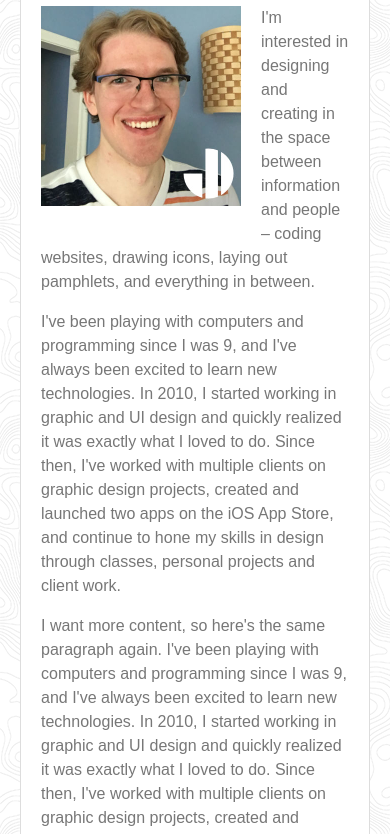
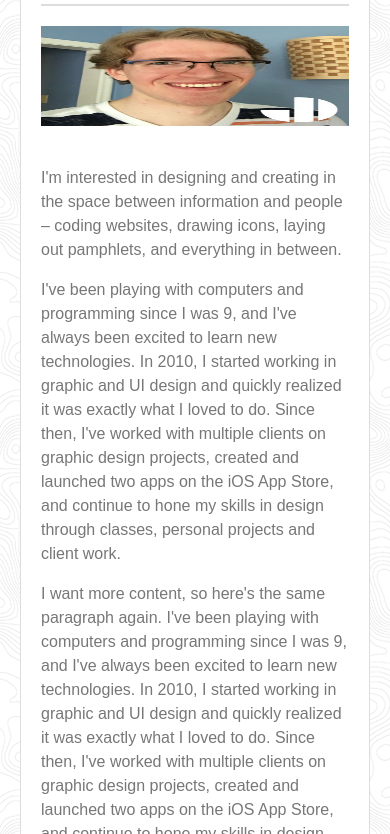
Before and after one commit to bigreader/bootcamp-responsive-portfolio, a plain HTML site: page index.html in a window 390 px wide. Shown: the part 198-1032 px from the top of the page. Drawn offline with Linux system fonts and the light colour scheme.

Commit message:
apply responsive design to all pages

```diff
--- a/assets/css/style.css
+++ b/assets/css/style.css
@@ -250,6 +250,14 @@ footer {
 		margin: 0 20px;
 	}
 
+	img.inline-left {
+		float: none;
+		width: 100%;
+		height: 100px;
+
+		margin: 0 20px 20px 0;
+	}
+
 	.gallery .item {
 		height: auto;
 		width: 100%;
--- a/index.html
+++ b/index.html
@@ -25,7 +25,8 @@
 			</div>
 		</header>
 
-		<article class="bounded article">
+		<div class="bounded">
+			<article class="col-l">
 				<section class="clearfix">
 					<h1>About Me</h1>
 					<img src="assets/images/avatar.jpg" height="200" width="200" class="inline-left">
@@ -34,6 +35,7 @@
 					<p>I want more content, so here's the same paragraph again. I've been playing with computers and programming since I was 9, and I've always been excited to learn new technologies. In 2010, I started working in graphic and UI design and quickly realized it was exactly what I loved to do. Since then, I've worked with multiple clients on graphic design projects, created and launched two apps on the iOS App Store, and continue to hone my skills in design through classes, personal projects and client work.</p>
 				</section>
 			</article>
+		</div>
 		<div id="push"></div>
 	</div>
 
```
Also changed, not shown: contact.html (+3 -1 lines). Lines whose indentation alone changed are shown as unchanged.
